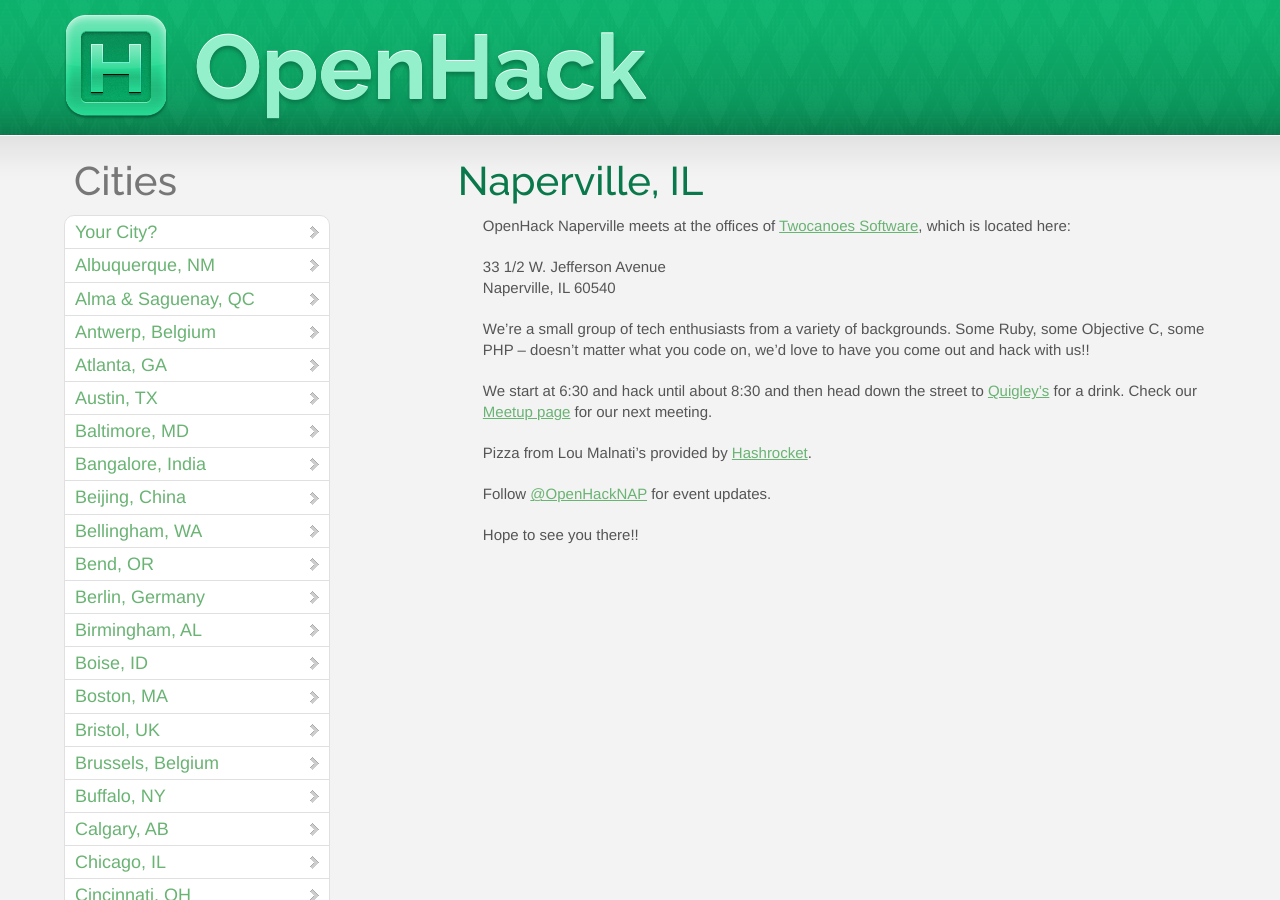
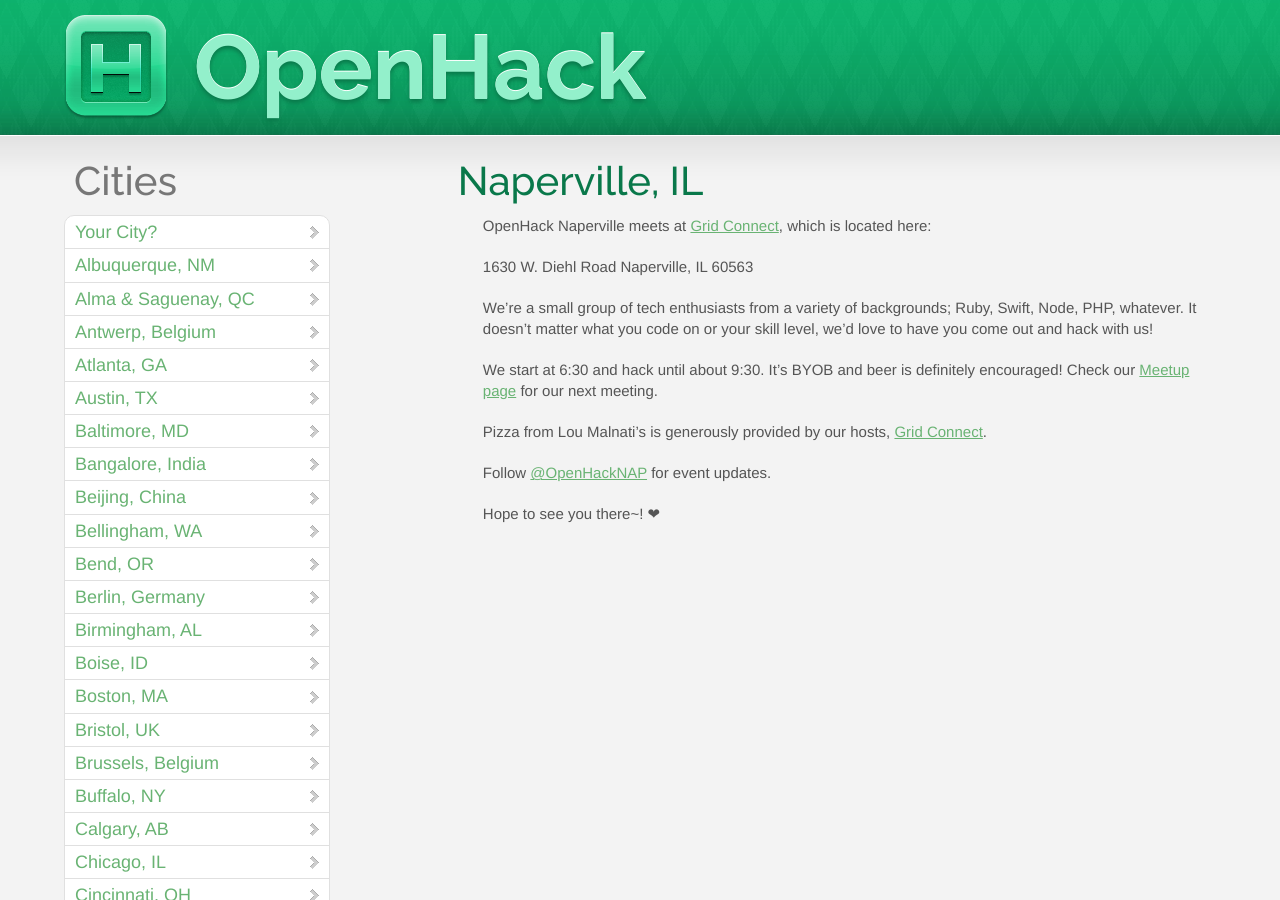
Before and after one commit to OpenHack/openhack.github.com, a Jekyll site: the page built from naperville/index.markdown, in a window 1280 px wide and 900 px high. Built offline with Jekyll 4.4.1, drawn with Linux system fonts in a browser that asks for light colours; nearby versions of some CDN libraries; comment, search, counter and statistics services are not loaded.

Commit message:
Update Naperville meeting info

```diff
--- a/naperville/index.markdown
+++ b/naperville/index.markdown
@@ -5,21 +5,17 @@
 
 ## Naperville, IL
 
-OpenHack Naperville meets at the offices of [Twocanoes
-Software](http://www.twocanoes.com/), which is located here:
+OpenHack Naperville meets at [Grid Connect](http://www.gridconnect.com/), which is located here:
 
-33 1/2 W. Jefferson Avenue
-Naperville, IL 60540
+1630 W. Diehl Road
+Naperville, IL 60563
 
-We're a small group of tech enthusiasts from a variety of backgrounds. Some
-Ruby, some Objective C, some PHP -- doesn't matter what you code on, we'd love
-to have you come out and hack with us!!
+We're a small group of tech enthusiasts from a variety of backgrounds; Ruby, Swift, Node, PHP, whatever. It doesn't matter what you code on or your skill level, we'd love to have you come out and hack with us!
 
-We start at 6:30 and hack until about 8:30 and then head down the street to
-[Quigley's](http://www.quigleysirishpub.com/) for a drink. Check our [Meetup page](http://www.meetup.com/OpenHack-Naperville/) for our next meeting.
+We start at 6:30 and hack until about 9:30. It's BYOB and beer is definitely encouraged! Check our [Meetup page](http://www.meetup.com/OpenHack-Naperville/) for our next meeting.
 
-Pizza from Lou Malnati's provided by [Hashrocket](http://www.hashrocket.com).
+Pizza from Lou Malnati's is generously provided by our hosts, [Grid Connect](http://www.gridconnect.com).
 
 Follow [@OpenHackNAP](http://twitter.com/OpenHackNAP/) for event updates.
 
-Hope to see you there!!
+Hope to see you there~! ❤
```
